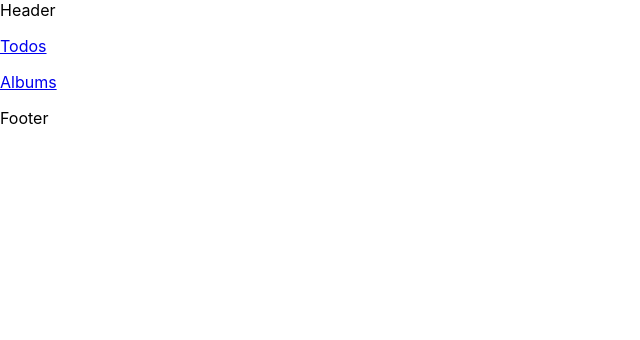
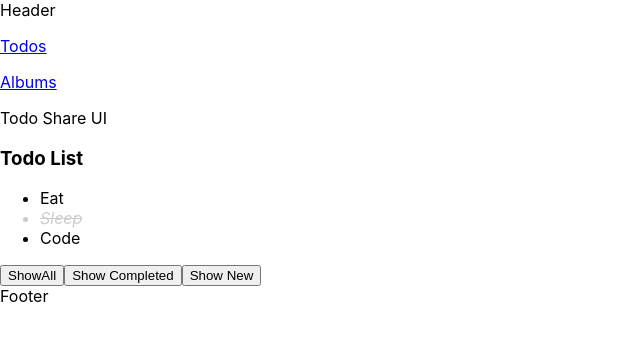
Before and after one commit to GrayPham/learn-reactjs, a React (Create React App) app: page /todo-list in a window 1280 px wide. Shown: the top 340 px of the page, without its empty margins (0-640 px from the left). Built offline with nearby package versions, Linux system fonts and the light colour scheme.

Commit message:
Not Found and Nested routing

```diff
--- a/src/App.js
+++ b/src/App.js
@@ -5,6 +5,7 @@ import React from "react";
 import AlbumFeature from "./features/Album";
 import TodoFeature from "./features/Todo";
 import { Route, Link, NavLink, Switch, Redirect } from "react-router-dom";
+import NotFound from "./components/NotFound";
 
 function App() {
   return (
@@ -32,8 +33,10 @@ function App() {
         <Redirect from="/home" to="/"></Redirect>
 
         <Route path="/" component={TodoFeature} exact />
-        {/* <Route path="/todos" component={TodoFeature} /> */}
+        <Route path="/todo-list" component={TodoFeature} />
         <Route path="/albums" component={AlbumFeature} />
+
+        <Route component={NotFound} />
       </Switch>
       Footer
     </div>
--- /dev/null
+++ b/src/components/NotFound/index.jsx
@@ -0,0 +1,10 @@
+import React from "react";
+import PropTypes from "prop-types";
+
+NotFound.propTypes = {};
+
+function NotFound(props) {
+  return <div>NOT FOUND</div>;
+}
+
+export default NotFound;
--- a/src/features/Todo/index.jsx
+++ b/src/features/Todo/index.jsx
@@ -1,69 +1,25 @@
 import React, { useState } from "react";
 import PropTypes from "prop-types";
 import TodoList from "./components/TodoList";
+import { Route, Switch, useRouteMatch } from "react-router-dom";
+import DetailPage from "./pages/DetailPage";
+import ListPage from "./pages/ListPage";
+import NotFound from "../../components/NotFound";
 
 TodoFeature.propTypes = {};
 
 function TodoFeature(props) {
-  const initTodoList = [
-    {
-      id: 1,
-      title: "Eat",
-      status: "new",
-    },
-    {
-      id: 2,
-      title: "Sleep",
-      status: "completed",
-    },
-    {
-      id: 3,
-      title: "Code",
-      status: "new",
-    },
-  ];
-  // chuyen todoList thanh state
-  const [todoList, setToDoList] = useState(initTodoList);
-  const [filteredStatus, setFilteredStatus] = useState("all");
-
-  const handleTodoClick = (todo, idx) => {
-    // clone current array to do new one
-    const newTodoList = [...todoList];
-    console.log(todo, idx);
-
-    // toggle state
-    newTodoList[idx] = {
-      ...newTodoList[idx],
-      status: newTodoList[idx].status === "new" ? "completed" : "new",
-    };
-
-    //update todo
-    setToDoList(newTodoList);
-  };
-
-  const handleShowAllClick = () => {
-    setFilteredStatus("all");
-  };
-  const handleShowCompletedClick = () => {
-    setFilteredStatus("completed");
-  };
-  const handleShowNewClick = () => {
-    setFilteredStatus("new");
-  };
-  const renderedTodoList = todoList.filter(
-    (todo) => filteredStatus === "all" || filteredStatus === todo.status
-  );
-  //console.log(renderedTodoList);
+  //Sử dụng một hook
+  const match = useRouteMatch(); // Hạn chế việc thay đổi và lặp lại cũng như tận dụng nhận được Url từ componet cha gửi về
   return (
     <div>
-      <h3>Todo List</h3>
-      {/* Goi ham handle  */}
-      <TodoList todoList={renderedTodoList} onTodoClick={handleTodoClick} />
-      <div>
-        <button onClick={handleShowAllClick}>ShowAll</button>
-        <button onClick={handleShowCompletedClick}>Show Completed</button>
-        <button onClick={handleShowNewClick}>Show New</button>
-      </div>
+      Todo Share UI
+      <Switch>
+        <Route path={match.path} component={ListPage} exact />
+        <Route path={`${match.path}/:todoId`} component={DetailPage} />
+
+        <Route component={NotFound} />
+      </Switch>
     </div>
   );
 }
--- /dev/null
+++ b/src/features/Todo/pages/DetailPage/index.jsx
@@ -0,0 +1,10 @@
+import React from "react";
+import PropTypes from "prop-types";
+
+DetailPage.propTypes = {};
+
+function DetailPage(props) {
+  return <div>Todo Detais Page</div>;
+}
+
+export default DetailPage;
--- /dev/null
+++ b/src/features/Todo/pages/ListPage/index.jsx
@@ -0,0 +1,71 @@
+import React, { useState } from "react";
+import PropTypes from "prop-types";
+import TodoList from "../../components/TodoList";
+
+ListPage.propTypes = {};
+
+function ListPage(props) {
+  const initTodoList = [
+    {
+      id: 1,
+      title: "Eat",
+      status: "new",
+    },
+    {
+      id: 2,
+      title: "Sleep",
+      status: "completed",
+    },
+    {
+      id: 3,
+      title: "Code",
+      status: "new",
+    },
+  ];
+  // chuyen todoList thanh state
+  const [todoList, setToDoList] = useState(initTodoList);
+  const [filteredStatus, setFilteredStatus] = useState("all");
+
+  const handleTodoClick = (todo, idx) => {
+    // clone current array to do new one
+    const newTodoList = [...todoList];
+    console.log(todo, idx);
+
+    // toggle state
+    newTodoList[idx] = {
+      ...newTodoList[idx],
+      status: newTodoList[idx].status === "new" ? "completed" : "new",
+    };
+
+    //update todo
+    setToDoList(newTodoList);
+  };
+
+  const handleShowAllClick = () => {
+    setFilteredStatus("all");
+  };
+  const handleShowCompletedClick = () => {
+    setFilteredStatus("completed");
+  };
+  const handleShowNewClick = () => {
+    setFilteredStatus("new");
+  };
+  const renderedTodoList = todoList.filter(
+    (todo) => filteredStatus === "all" || filteredStatus === todo.status
+  );
+  //console.log(renderedTodoList);
+  return (
+    <div>
+      <h3>Todo List</h3>
+      {/* Goi ham handle  */}
+      <TodoList todoList={renderedTodoList} onTodoClick={handleTodoClick} />
+      <div>
+        <button onClick={handleShowAllClick}>ShowAll</button>
+        <button onClick={handleShowCompletedClick}>Show Completed</button>
+        <button onClick={handleShowNewClick}>Show New</button>
+      </div>
+    </div>
+  );
+}
+
+export default ListPage;
```
